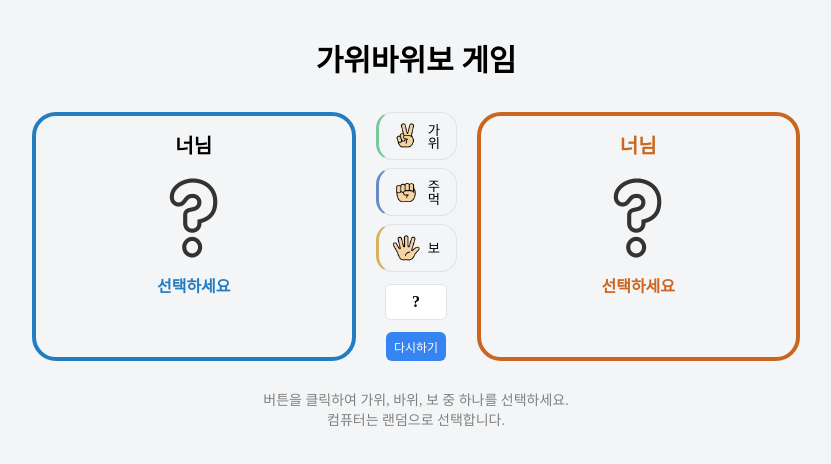
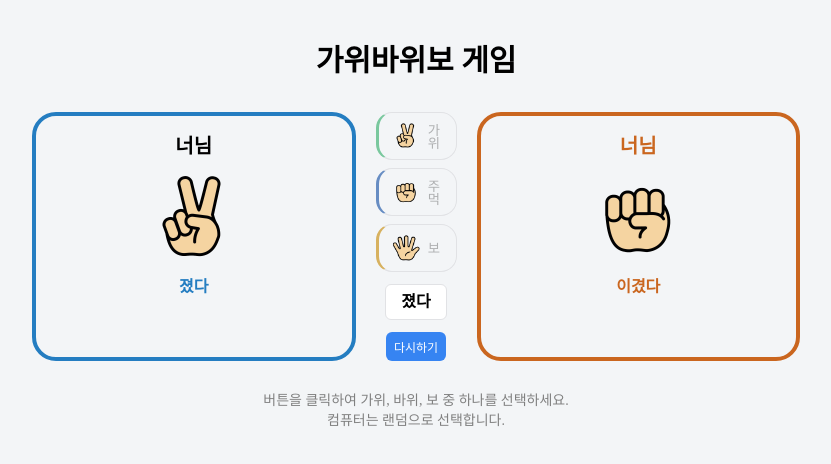
Before and after one commit to yyeonkim/ureca-rock-sicssors-paper, a React (Vite) app: page / in a window 1280 px wide. Both pictures are taken after a click on the button "가위". Shown: the top 464 px of the page, without its empty margins (224-1055 px from the left). Built offline with nearby package versions, Linux system fonts and the light colour scheme.

Commit message:
feat: 가위바위보 로직 구현

```diff
--- a/src/App.jsx
+++ b/src/App.jsx
@@ -1,10 +1,54 @@
+import { useState } from "react";
 import Button from "./components/Button.jsx";
 import Card from "./components/Card.jsx";
 import styles from "./css/App.module.css";
 
-const types = { ROCK: "ROCK", SICSSORS: "SICSSORS", PAPER: "PAPAER" };
+const types = { ROCK: "ROCK", SICSSORS: "SICSSORS", PAPER: "PAPER" };
 
 function App() {
+  const [userChoice, setUserChoice] = useState(null);
+  const [computerChoice, setComputerChoice] = useState(null);
+  const [result, setResult] = useState([null, null]); // 이겼다, 졌다, 비겼다
+
+  const play = (type) => {
+    const user = type;
+    const com = generateComputerChoice();
+    setUserChoice(user);
+    setComputerChoice(com);
+    setResult(determineWinner(user, com));
+  };
+
+  const generateComputerChoice = () => {
+    const index = Math.floor(Math.random() * 3);
+    return Object.values(types)[index];
+  };
+
+  const determineWinner = (user, com) => {
+    switch (user) {
+      case types.PAPER:
+        if (com === types.PAPER) return ["비겼다", "비겼다"];
+        if (com === types.ROCK) return ["이겼다", "졌다"];
+        if (com === types.SICSSORS) return ["졌다", "이겼다"];
+        break;
+      case types.SICSSORS:
+        if (com === types.PAPER) return ["이겼다", "졌다"];
+        if (com === types.ROCK) return ["졌다", "이겼다"];
+        if (com === types.SICSSORS) return ["비겼다", "비겼다"];
+        break;
+      // ROCK
+      default:
+        if (com === types.PAPER) return ["졌다", "이겼다"];
+        if (com === types.ROCK) return ["비겼다", "비겼다"];
+        if (com === types.SICSSORS) return ["이겼다", "졌다"];
+    }
+  };
+
+  const init = () => {
+    setUserChoice(null);
+    setComputerChoice(null);
+    setResult([null, null]);
+  };
+
   return (
     <>
       <header>
@@ -12,17 +56,42 @@ function App() {
       </header>
 
       <main className={styles.mw}>
-        <Card />
+        <Card type={userChoice} result={result[0]} />
         <section className={styles.buttons}>
           <div>
-            <Button className="sicssors-btn" type={types.SICSSORS} />
-            <Button className="rock-btn" type={types.ROCK} />
-            <Button className="paper-btn" type={types.PAPER} />
+            <Button
+              className="sicssors-btn"
+              type={types.SICSSORS}
+              disabled={userChoice}
+              onClick={() => {
+                play(types.SICSSORS);
+              }}
+            />
+            <Button
+              className="rock-btn"
+              type={types.ROCK}
+              disabled={userChoice}
+              onClick={() => {
+                play(types.ROCK);
+              }}
+            />
+            <Button
+              className="paper-btn"
+              type={types.PAPER}
+              disabled={userChoice}
+              onClick={() => {
+                play(types.PAPER);
+              }}
+            />
           </div>
-          <p className={styles.result}>?</p>
-          <button type="button">다시하기</button>
+          <p className={styles.result}>{result[0] ? result[0] : "?"}</p>
+          {userChoice && (
+            <button type="button" onClick={init}>
+              다시하기
+            </button>
+          )}
         </section>
-        <Card isComputer />
+        <Card isComputer type={computerChoice} result={result[1]} />
       </main>
 
       <footer>
--- a/src/components/Button.jsx
+++ b/src/components/Button.jsx
@@ -2,9 +2,19 @@ import React from "react";
 import styles from "../css/Button.module.css";
 import { choice } from "./Card.jsx";
 
-function Button({ type, className }) {
+const btnStyle = {
+  cursor: "not-allowed",
+};
+
+function Button({ type, className, onClick, disabled }) {
   return (
-    <button type="button" className={`${styles.button} ${className}`}>
+    <button
+      style={disabled ? btnStyle : undefined}
+      type="button"
+      className={`${styles.button} ${className}`}
+      disabled={disabled}
+      onClick={onClick}
+    >
       <img src={choice[type].src} alt={choice[type].caption} />
       <span>{choice[type].caption}</span>
     </button>
--- a/src/components/Card.jsx
+++ b/src/components/Card.jsx
@@ -8,15 +8,15 @@ import styles from "../css/Card.module.css";
 export const choice = {
   ROCK: { src: rockImg, caption: "주먹" },
   SICSSORS: { src: sicssorsImg, caption: "가위" },
-  PAPAER: { src: paperImg, caption: "보" },
+  PAPER: { src: paperImg, caption: "보" },
 };
 
-function Card({ type, isComputer }) {
+function Card({ type, isComputer, result }) {
   return (
     <div className={styles.card + (isComputer ? " computer-card" : "")}>
       <h1>너님</h1>
       <img src={type ? choice[type].src : questionMark} alt={type ? choice[type].caption : "미정"} />
-      <p>선택하세요</p>
+      <p>{result ? result : "선택하세요"}</p>
     </div>
   );
 }
```
